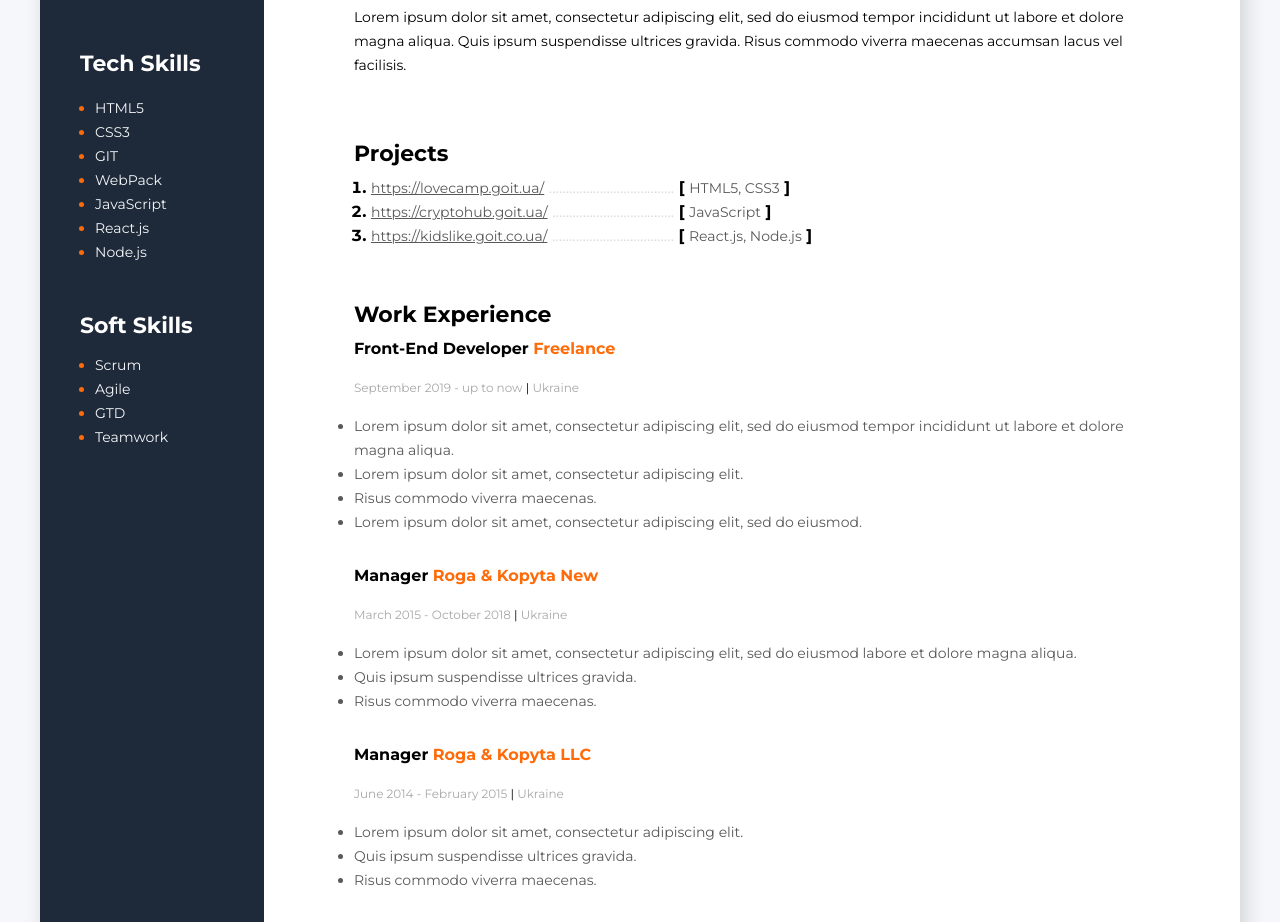
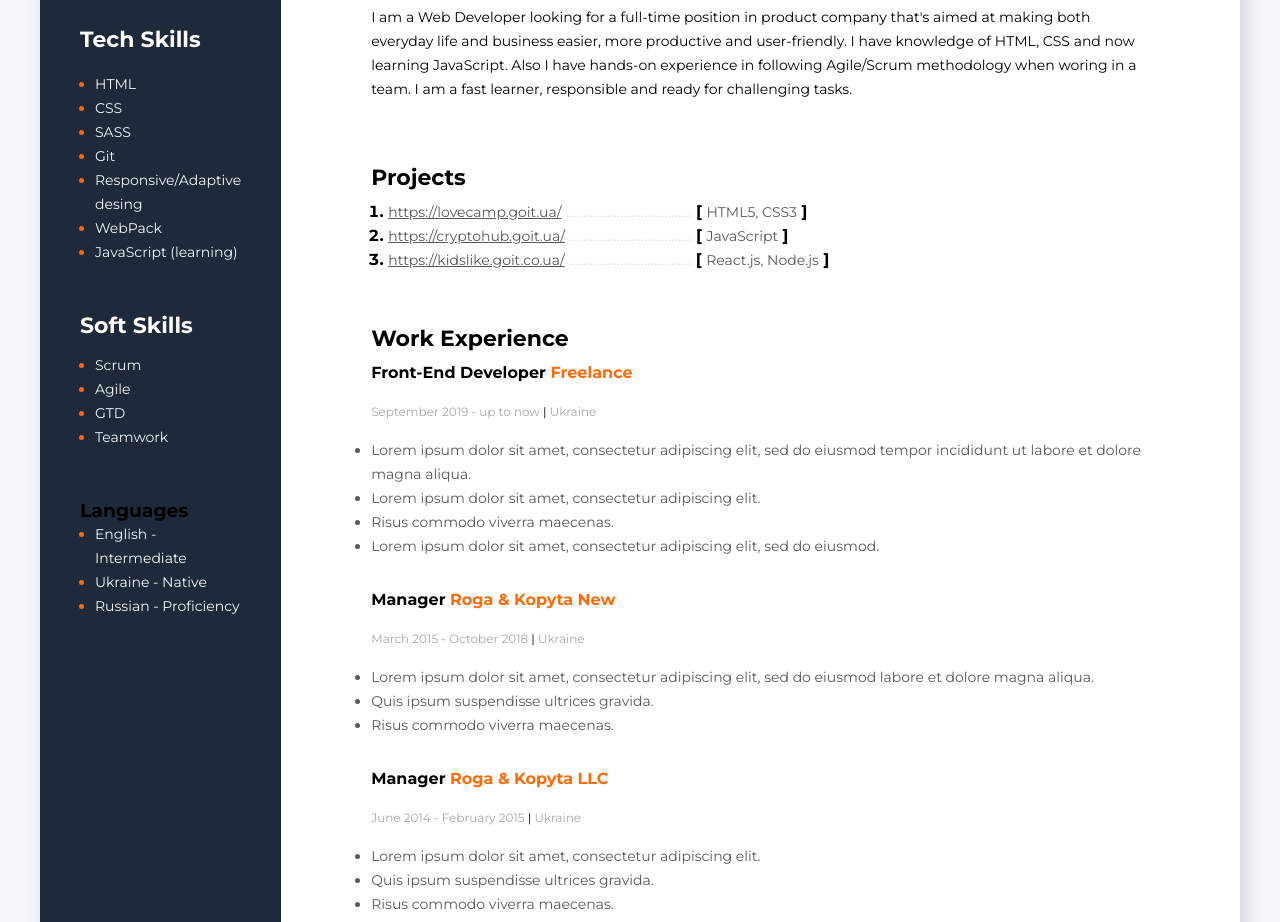
Before and after one commit to Julia-Hertseva/resume-project, a plain HTML site: page index.html in a window 1280 px wide. Shown: the part 305-1227 px from the top of the page. Drawn offline with Linux system fonts and the light colour scheme; files that its build step writes are made by us from their sources.

Commit message:
redoing resume

```diff
--- a/index.html
+++ b/index.html
@@ -33,26 +33,32 @@
                 <h3 class="tech-skills-title">Tech Skills</h3>
                 <ul>
                     <li class="tech-skills-item">
-                        <span class="tech-skills-text">HTML5</span>
+                        <span class="tech-skills-text">HTML</span>
                     </li>
                     <li class="tech-skills-item">
-                        <span class="tech-skills-text">CSS3</span>
+                        <span class="tech-skills-text">CSS</span>
                     </li>
                     <li class="tech-skills-item">
-                        <span class="tech-skills-text">GIT</span>
+                        <span class="tech-skills-text">SASS</span>
+                    </li>
+                    <li class="tech-skills-item">
+                        <span class="tech-skills-text">Git</span>
+                    </li>
+                    <li class="tech-skills-item">
+                        <span class="tech-skills-text">Responsive/Adaptive desing</span>
                     </li>
                     <li class="tech-skills-item">
                         <span class="tech-skills-text">WebPack</span>
                     </li>
                     <li class="tech-skills-item">
-                        <span class="tech-skills-text">JavaScript</span>
+                        <span class="tech-skills-text">JavaScript (learning)</span>
                     </li>
-                    <li class="tech-skills-item">
+                    <!-- <li class="tech-skills-item">
                         <span class="tech-skills-text">React.js</span>
                     </li>
                     <li class="tech-skills-item">
                         <span class="tech-skills-text">Node.js</span>
-                    </li>
+                    </li> -->
                 </ul>
             </div>
 
@@ -74,6 +80,22 @@
                     </li>
                 </ul>
             </div>
+
+            <!--Languades container-->
+            <div class="languages-container">
+                <h3 class="languages-title">Languages</h3>
+                <ul>
+                    <li class="languages-item">
+                        <span class="languages-text">English - Intermediate</span>
+                    </li>
+                    <li class="languages-item">
+                        <span class="languages-text">Ukraine - Native</span>
+                    </li>
+                    <li class="languages-item">
+                        <span class="languages-text">Russian - Proficiency</span>
+                    </li>
+                </ul>
+            </div>
         </aside>
 
     <!--about me container-->
@@ -83,8 +105,11 @@
         <h2 class="profession">Front-End Developer</h2>
         <h1 class="name">Yuliia Hertseva</h1>
 
-        <p class="description">Lorem ipsum dolor sit amet, consectetur adipiscing elit, sed do eiusmod tempor incididunt ut labore et dolore magna
-        aliqua. Quis ipsum suspendisse ultrices gravida. Risus commodo viverra maecenas accumsan lacus vel facilisis.</p>
+        <p class="description">I am a Web Developer looking for a full-time position in product company
+            that's aimed at making both everyday life and business easier, more productive and user-friendly.
+            I have knowledge of HTML, CSS and now learning JavaScript. Also I have hands-on experience in following Agile/Scrum
+            methodology when woring in a team. I am a fast learner, responsible and ready for challenging tasks.
+        </p>
         </div>
 
         <!--projects container-->
@@ -174,6 +199,17 @@
             </div>
         </div>
 
+        <div class="education-container">
+            <h3 class="about-me-title">Additional Education</h3>
+            <div>
+                <h4 class="education">IT School GoIT</h4>
+                <h5 class="speciality">Full Stack Developer</h5>
+                <span class="profession-time">
+                    January 2021 - Ongoing <span class="profession-divider">|</span> Ukraine
+                </span>
+            </div>
+        </div>
+
 
     </div>
     </div>
--- a/style.css
+++ b/style.css
@@ -120,6 +120,32 @@ body {
   color: #f5f7fa;
 }
 
+.soft-skills-title {
+  font-size: 22px;
+  font-weight: 700;
+  line-height: 24px;
+  margin-bottom: 15px;
+  color: #fff;
+}
+
+.languages-container {
+  margin-top: 50px;
+  margin-left: 40px;
+  margin-right: 40px;
+}
+
+.languages-item {
+  font-size: 14px;
+  font-weight: 400;
+  line-height: 24px;
+  margin-left: 15px;
+  color: #ff6b08;
+}
+
+.languages-text {
+  color: #f5f7fa;
+}
+
 .profession {
   font-size: 14px;
   font-weight: 700;
```
